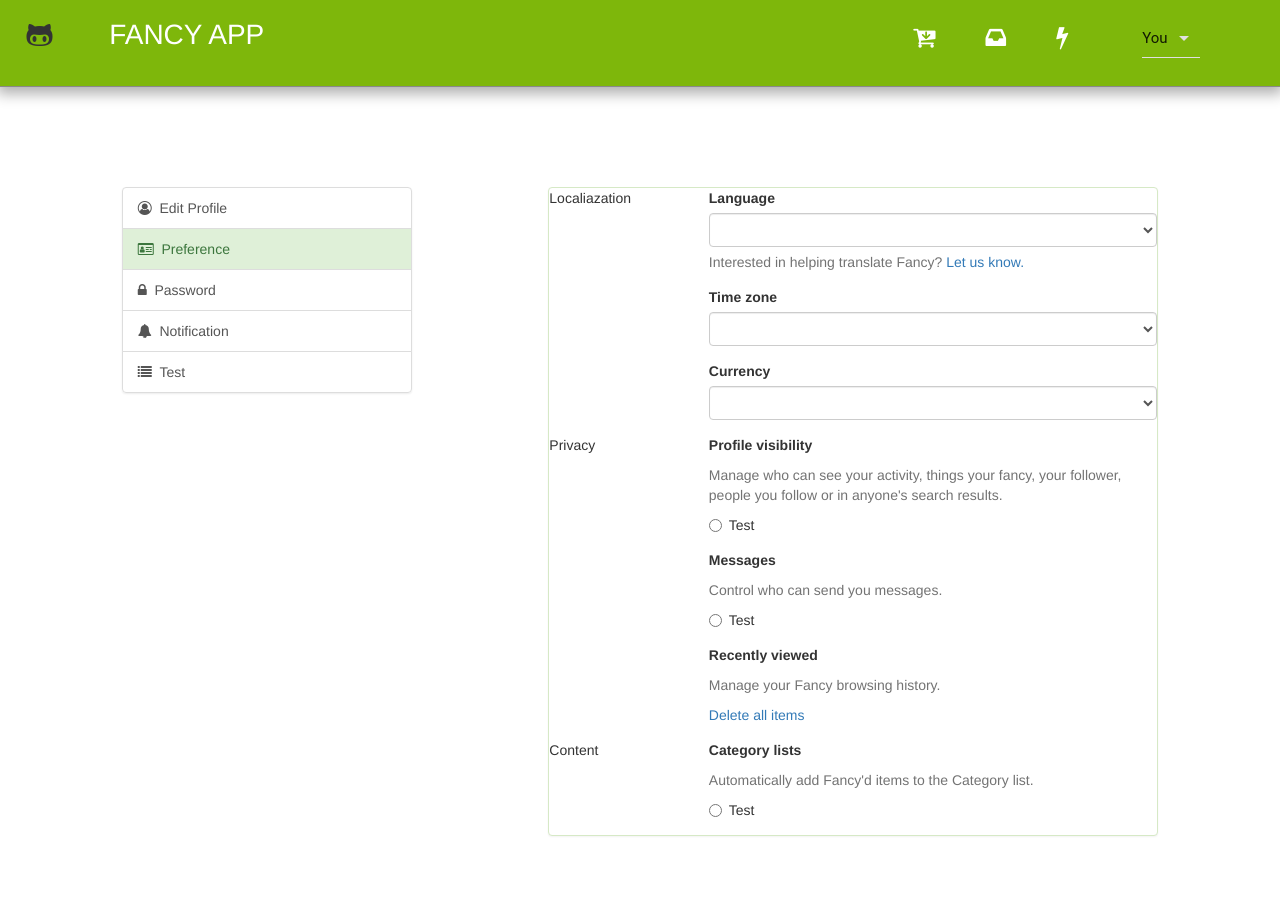
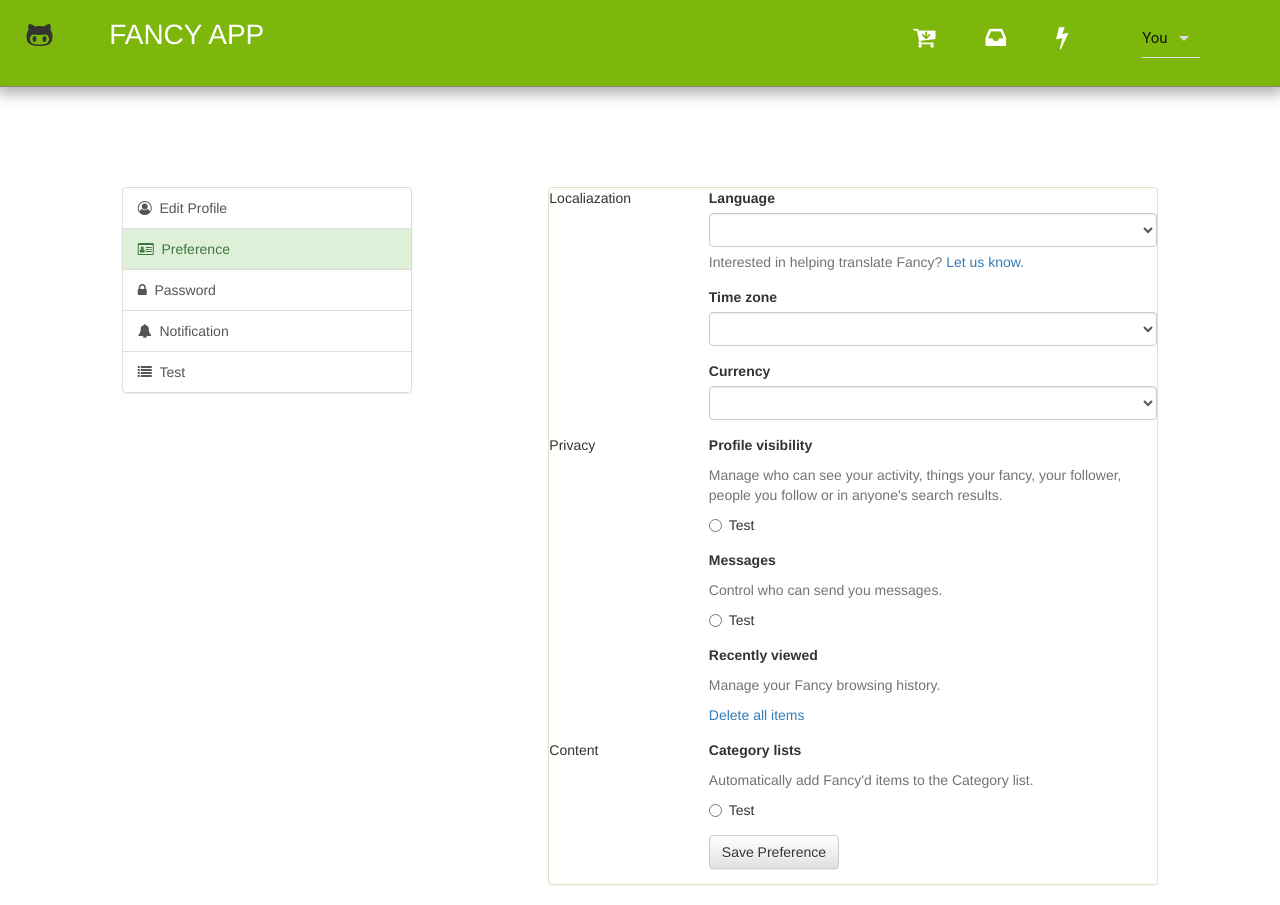
Before and after one commit to iamgoangle/fancy-app, a React app in the folder frontend/: page /UserPreference in a window 1280 px wide. Before the commit the page ends 856 px from the top, so only its background shows below. Built offline with nearby package versions, Linux system fonts and the light colour scheme; what react-tap-event-plugin would draw is missing.

Commit message:
Add button

```diff
--- a/frontend/src/components/UserPreperence/RightPane.js
+++ b/frontend/src/components/UserPreperence/RightPane.js
@@ -14,7 +14,8 @@ import {
   FormControl,
   HelpBlock,
   ControlLabel,
-  Radio
+  Radio,
+  Button
 } from 'react-bootstrap';
 import Divider from 'material-ui/Divider';
 import styles from './LeftPane.scss';
@@ -148,6 +149,20 @@ class RightPane extends React.Component {
                   </FormGroup>
                 </Col>
               </Row>
+
+              <Divider />
+              <Divider />
+
+              <Row>
+                <Col md={3} />
+                <Col md={9}>
+                  <FormGroup>
+                    <Button>
+                      Save Preference
+                    </Button>
+                  </FormGroup>
+                </Col>
+              </Row>
             </Panel>
           </section>
         </Col>
```
